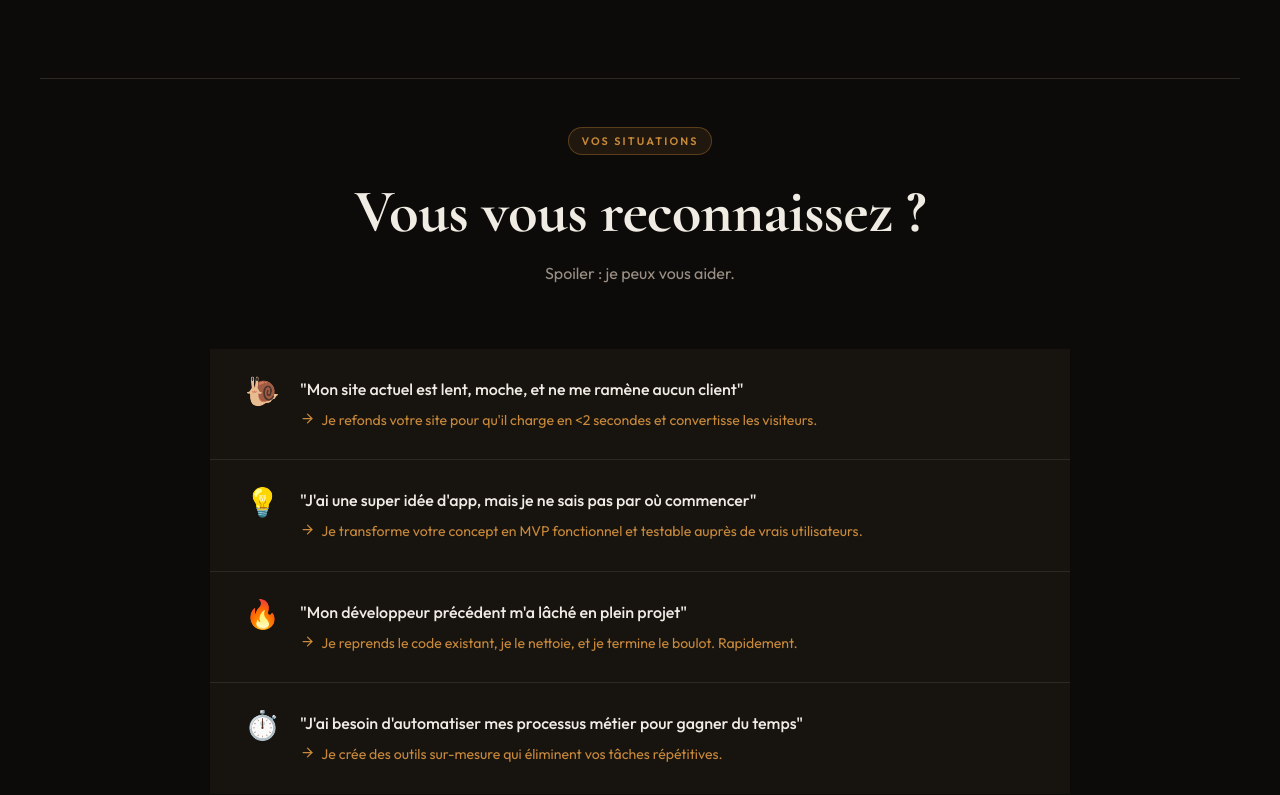
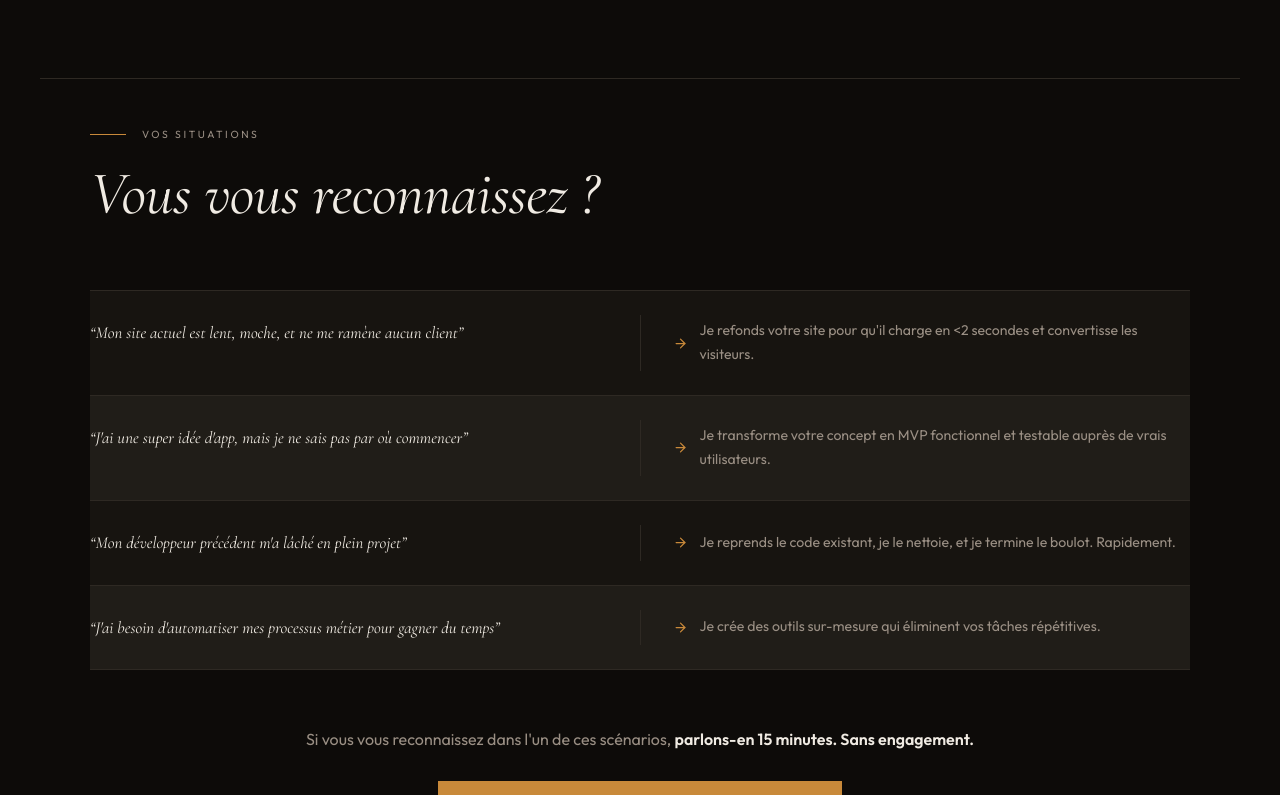
Before and after one commit to NMokhmad/business-portfolio, a React (Vite) app: page / in a window 1280 px wide. Shown: the part 2040-2835 px from the top of the page. Built offline with nearby package versions, Linux system fonts and the light colour scheme.

Commit message:
feat: redesign problems as dramatic 2-column split

```diff
--- a/src/components/Problems.jsx
+++ b/src/components/Problems.jsx
@@ -4,74 +4,94 @@ import { problems } from '../data/problems';
 const Problems = ({ scrollToContact }) => {
   return (
     <section id="problems" style={{ padding: '6rem 2rem' }}>
-      <hr className="section-sep" style={{ marginBottom: '6rem' }} />
+      <hr className="section-sep" />
 
-      <div style={{ maxWidth: '860px', margin: '0 auto' }}>
+      <div style={{ maxWidth: '1100px', margin: '0 auto' }}>
 
         {/* Header */}
-        <div style={{ textAlign: 'center', marginBottom: '4rem' }}>
-          <span className="section-label">Vos situations</span>
+        <div className="animate-fade-up d1" style={{ marginBottom: '4rem' }}>
+          <div style={{ display: 'flex', alignItems: 'center', gap: '1rem', marginBottom: '1.25rem' }}>
+            <div style={{ width: 36, height: 1, background: 'var(--gold)', flexShrink: 0 }} />
+            <span style={{
+              fontFamily: "'Outfit', sans-serif",
+              fontSize: '0.65rem',
+              letterSpacing: '0.25em',
+              textTransform: 'uppercase',
+              color: 'var(--text-muted)',
+            }}>
+              Vos situations
+            </span>
+          </div>
           <h2
             className="font-display"
-            style={{ fontSize: 'clamp(2.2rem, 5vw, 3.8rem)', fontWeight: 700, marginBottom: '1rem' }}
+            style={{ fontSize: 'clamp(2.2rem, 5vw, 3.8rem)', fontWeight: 400, fontStyle: 'italic', lineHeight: 1.05 }}
           >
-            Vous vous reconnaissez ?
+            Vous vous reconnaissez&nbsp;?
           </h2>
-          <p style={{ fontSize: '1rem', color: 'var(--text-muted)' }}>
-            Spoiler : je peux vous aider.
-          </p>
         </div>
 
-        {/* Problems list */}
-        <div style={{ display: 'flex', flexDirection: 'column', gap: '1px', background: 'var(--border)' }}>
+        {/* 2-column problem/solution rows */}
+        <div>
           {problems.map((item, index) => (
             <div
               key={index}
+              className="problem-row"
               style={{
-                background: 'var(--surface)',
-                padding: '1.75rem 2rem',
-                display: 'flex',
-                gap: '1.25rem',
-                alignItems: 'flex-start',
-                transition: 'background 0.25s',
-                borderLeft: '3px solid transparent',
-                cursor: 'default',
-              }}
-              onMouseEnter={(e) => {
-                e.currentTarget.style.borderLeftColor = 'var(--gold)';
-                e.currentTarget.style.background = 'var(--surface-2)';
-              }}
-              onMouseLeave={(e) => {
-                e.currentTarget.style.borderLeftColor = 'transparent';
-                e.currentTarget.style.background = 'var(--surface)';
+                display: 'grid',
+                gridTemplateColumns: '1fr 1px 1fr',
+                borderTop: '1px solid var(--border)',
+                background: index % 2 === 0 ? 'var(--surface)' : 'var(--surface-2)',
               }}
             >
-              <span style={{ fontSize: '1.75rem', lineHeight: 1, flexShrink: 0 }}>{item.emoji}</span>
-              <div>
-                <p style={{ fontSize: '1rem', fontWeight: 500, marginBottom: '0.5rem', color: 'var(--text)', lineHeight: 1.5 }}>
-                  "{item.problem}"
+              {/* Problem — italic serif */}
+              <div style={{ padding: '1.75rem 2rem 1.75rem 0' }}>
+                <p
+                  className="font-display"
+                  style={{ fontSize: '1.05rem', fontStyle: 'italic', color: 'var(--text)', lineHeight: 1.65 }}
+                >
+                  &ldquo;{item.problem}&rdquo;
                 </p>
-                <p style={{ fontSize: '0.88rem', color: 'var(--gold)', display: 'flex', alignItems: 'flex-start', gap: '0.4rem', lineHeight: 1.6 }}>
-                  <ArrowRight size={15} style={{ flexShrink: 0, marginTop: '2px' }} />
+              </div>
+
+              {/* Vertical separator */}
+              <div style={{ background: 'var(--border)', margin: '1.5rem 0' }} />
+
+              {/* Solution */}
+              <div style={{ padding: '1.75rem 0 1.75rem 2rem', display: 'flex', alignItems: 'center', gap: '0.75rem' }}>
+                <ArrowRight size={15} style={{ color: 'var(--gold)', flexShrink: 0 }} />
+                <p style={{ fontSize: '0.88rem', color: 'var(--text-muted)', lineHeight: 1.7 }}>
                   {item.solution}
                 </p>
               </div>
             </div>
           ))}
+          <div style={{ borderTop: '1px solid var(--border)' }} />
         </div>
 
         {/* CTA */}
         <div style={{ textAlign: 'center', marginTop: '3.5rem' }}>
           <p style={{ fontSize: '1rem', color: 'var(--text-muted)', marginBottom: '1.75rem', lineHeight: 1.7 }}>
             Si vous vous reconnaissez dans l'un de ces scénarios,{' '}
-            <strong style={{ color: 'var(--text)', fontWeight: 600 }}>
-              parlons-en 15 minutes. Sans engagement.
-            </strong>
+            <strong style={{ color: 'var(--text)', fontWeight: 600 }}>parlons-en 15 minutes. Sans engagement.</strong>
           </p>
           <button onClick={scrollToContact} className="btn-gold">
             Réserver un appel découverte gratuit <ArrowRight size={16} />
           </button>
         </div>
+
+        <style>{`
+          @media (max-width: 640px) {
+            .problem-row {
+              grid-template-columns: 1fr !important;
+            }
+            .problem-row > div:nth-child(2) {
+              display: none;
+            }
+            .problem-row > div:last-child {
+              padding: 0 0 1.5rem !important;
+            }
+          }
+        `}</style>
       </div>
     </section>
   );
```
